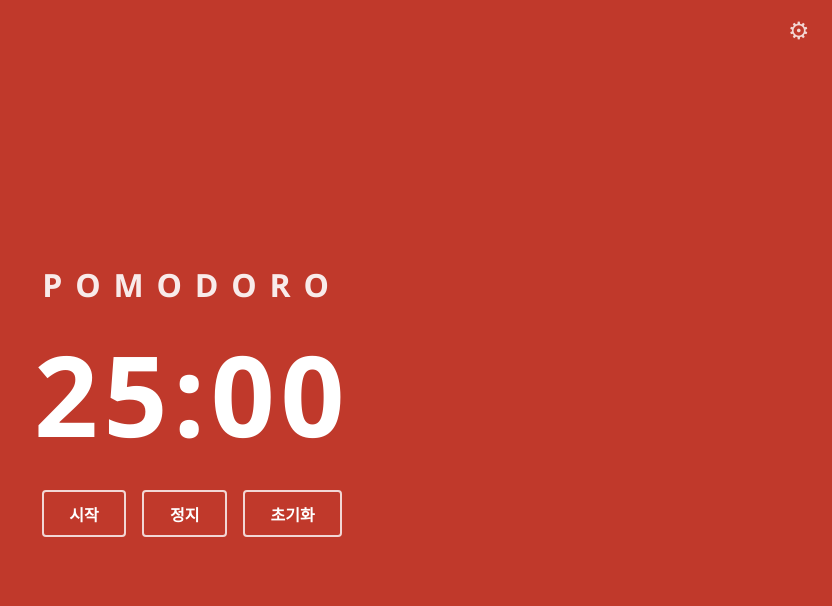
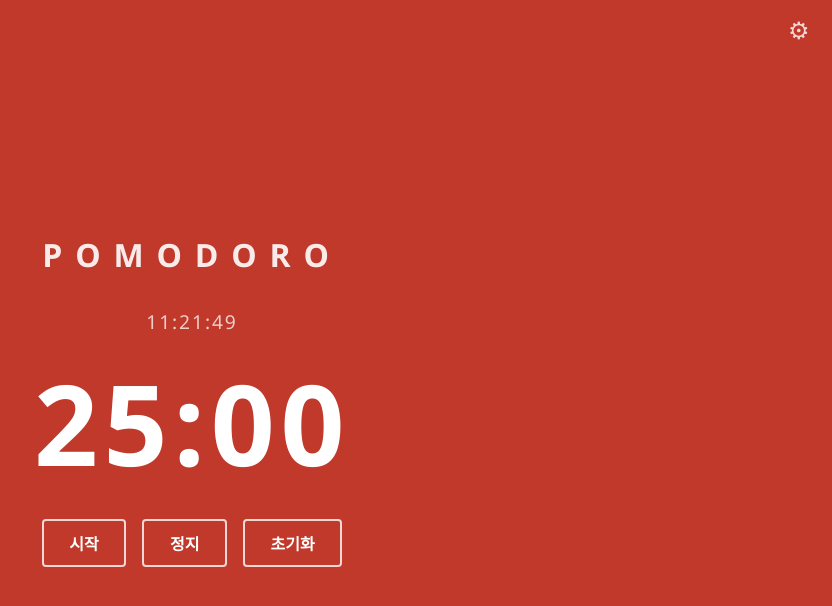
Before and after one commit to changheecho/pomodoro-timer-web, a plain HTML site: page index.html in a window 1280 px wide. Shown: the whole page, without its empty margins (448-1280 px from the left). Drawn offline with Linux system fonts and the light colour scheme.

Commit message:
현재 시간 표시 기능 추가 및 설정 파일 생성

```diff
--- a/index.css
+++ b/index.css
@@ -27,6 +27,13 @@ h1 {
   letter-spacing: 0.4em;
   text-transform: uppercase;
   opacity: 0.9;
+}
+
+#current-time {
+  font-size: 1.2rem;
+  font-weight: 400;
+  opacity: 0.75;
+  letter-spacing: 0.1em;
 }
 
 #timer {
--- a/index.html
+++ b/index.html
@@ -12,6 +12,7 @@
 
   <main>
     <h1>pomodoro</h1>
+    <div id="current-time"></div>
     <div id="timer">25:00</div>
     <div class="controls">
       <button class="btn" onclick="startTimer()">시작</button>
--- a/index.js
+++ b/index.js
@@ -41,4 +41,14 @@ function resetTimer() {
   updateDisplay();
 }
 
+function updateCurrentTime() {
+  const now = new Date();
+  const h = String(now.getHours()).padStart(2, '0');
+  const m = String(now.getMinutes()).padStart(2, '0');
+  const s = String(now.getSeconds()).padStart(2, '0');
+  document.getElementById('current-time').textContent = `${h}:${m}:${s}`;
+}
+
 updateDisplay();
+updateCurrentTime();
+setInterval(updateCurrentTime, 1000);
```
Also changed, not shown: .claude/setting.json (added).
